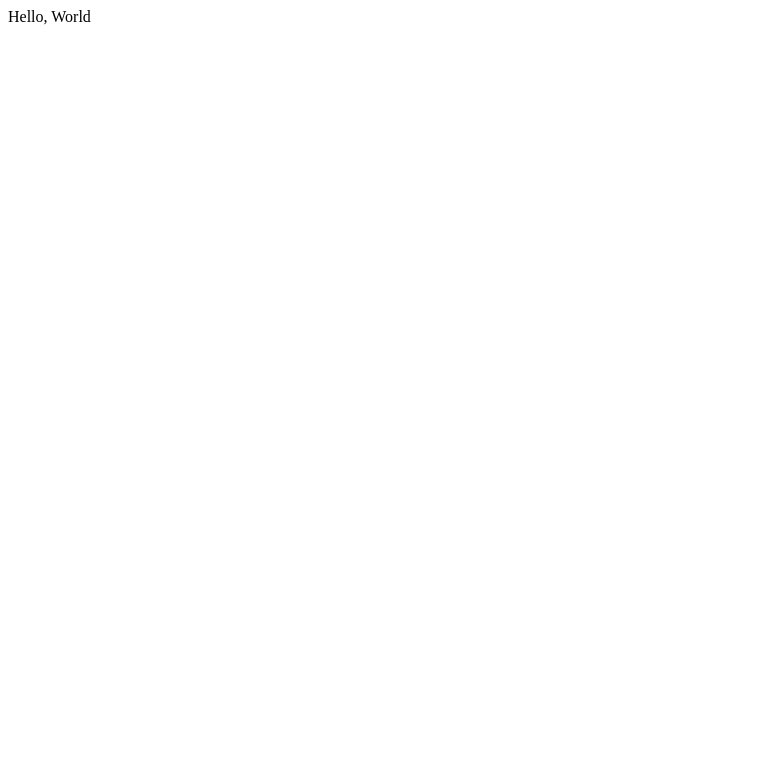
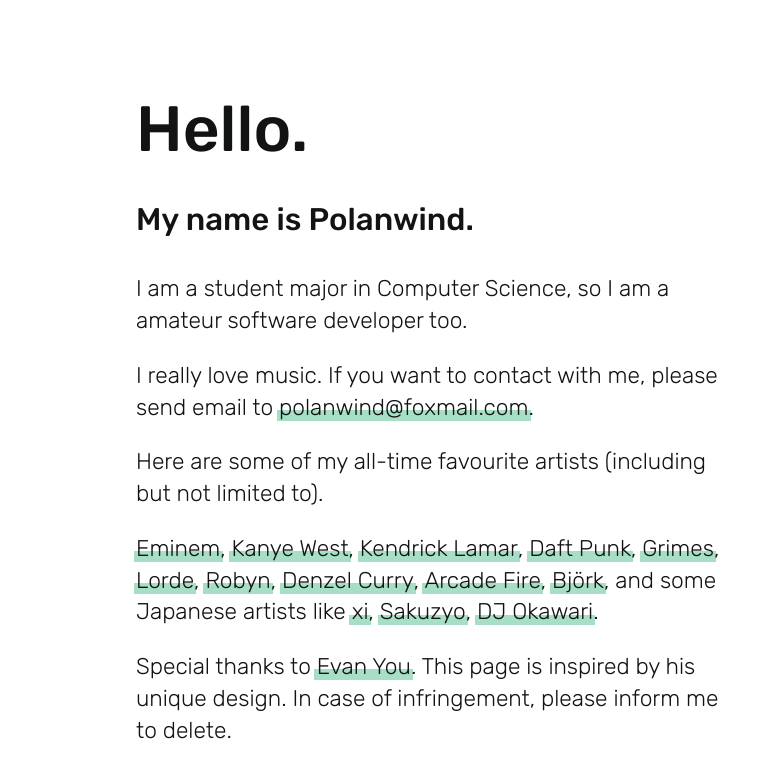
Before and after one commit to polanwind/polanwind.github.io, a plain HTML site: page index.html in a window 1280 px wide. Shown: the whole page, without its empty margins (0-773 px from the left). Drawn offline with Linux system fonts and the light colour scheme.

Commit message:
update_v1.0

```diff
--- a/index.html
+++ b/index.html
@@ -1 +1,82 @@
-Hello, World
+<!DOCTYPE html>
+<html lang="en">
+<head>
+  <meta charset="utf-8" />
+  <meta http-equiv="X-UA-Compatible" content="IE=edge">
+  <title>Polanwind</title>
+  <meta name="viewport" content="width=device-width, initial-scale=1">
+  <link href="https://fonts.googleapis.com/css?family=Rubik:300,500,700" rel="stylesheet">
+  <style>
+    body {
+      font-family: 'Rubik', -apple-system, BlinkMacSystemFont, 'Segoe UI', Roboto, Oxygen, Ubuntu, Cantarell, 'Open Sans', 'Helvetica Neue', sans-serif;
+      font-size: calc(10px + 0.33vw);
+      -webkit-font-smoothing: antialiased;
+      padding: 5vh 10vw;
+      color: #121314;
+    }
+    h1 {
+      font-size: 4.5em;
+      font-weight: 500;
+      margin-bottom: 0;
+    }
+    p {
+      font-size: 1.6em;
+      font-weight: 300;
+      line-height: 1.4;
+      max-width: 26em;
+    }
+    a {
+      text-decoration: none;
+      color: #121314;
+      position: relative;
+    }
+    a:after {
+      content: "";
+      position: absolute;
+      z-index: -1;
+      top: 60%;
+      left: -0.1em;
+      right: -0.1em;
+      bottom: 0;
+      transition: top 200ms cubic-bezier(0, .8, .13, 1);
+      background-color: rgba(79,192,141,0.5);
+    }
+    a:hover:after {
+      top: 0%;
+    }
+  </style>
+</head>
+<body>
+  <h1>Hello.</h1>
+  <p style="font-weight:500; font-size:2.2em">
+    My name is Polanwind.
+  </p>
+  <p>
+    I am a student major in Computer Science, so I am a amateur software developer too.
+  </p>
+  <p>
+    I really love music. If you want to contact with me, please send email to <a href="#">polanwind@foxmail.com</a>.
+  </p>
+  <p>
+    Here are some of my all-time favourite artists (including but not limited to).
+  </p>
+  <p>
+    <a href="#">Eminem</a>,
+    <a href="#">Kanye West</a>,
+    <a href="#">Kendrick Lamar</a>,
+    <a href="#">Daft Punk</a>,
+    <a href="#">Grimes</a>,
+    <a href="#">Lorde</a>,
+    <a href="#">Robyn</a>,
+    <a href="#">Denzel Curry</a>,
+    <a href="#">Arcade Fire</a>,
+    <a href="#">Björk</a>, and some Japanese artists like
+    <a href="#">xi</a>,
+    <a href="#">Sakuzyo</a>,
+    <a href="#">DJ Okawari</a>.
+  </p>
+  <p>
+    Special thanks to <a href="https://evanyou.me/", target="_blank">Evan You</a>. This page is inspired by his unique design. In case of infringement, please inform me to delete.
+  </p>
+</body>
+</html>
```
